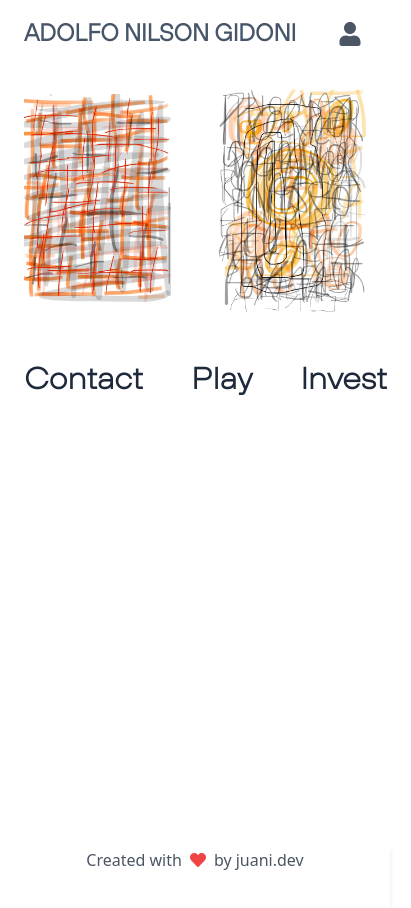
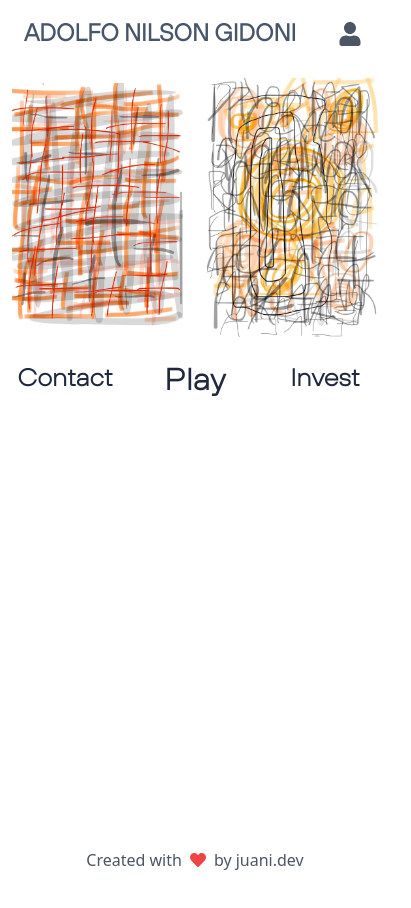
Before and after one commit to adolgid/adolgid.github.io, a React (Vite) app: page /#/aboutme in a window 390 px wide. Shown: the whole page, 411 px wide, since content can reach past the window. Built offline with nearby package versions, Linux system fonts and the light colour scheme.

Commit message:
fix: change

```diff
--- a/src/pages/aboutme/AboutMe.tsx
+++ b/src/pages/aboutme/AboutMe.tsx
@@ -11,14 +11,14 @@ export default function AboutMe() {
     <>
       <div className="flex">
         <div className="w-full flex items-center justify-between bg-white">
-          <div className="w-1/2 p-6 md:p-3">
+          <div className="w-1/2 p-3 md:p-3">
             <img
               src={images[0]}
               className="w-full md:aspect-[2/2]"
               alt="Draw 1"
             />
           </div>
-          <div className="w-1/2 p-6 md:p-3">
+          <div className="w-1/2 p-3 md:p-3">
             <img
               src={images[1]}
               className="w-full md:aspect-[2/2]"
@@ -29,26 +29,26 @@ export default function AboutMe() {
       </div>
       <div className="flex">
         <div className="w-full md:w-1/2 flex flex-col items-center justify-between bg-white">
-          <div className="max-w-full p-6 md:p-12">
+          <div className="max-w-full p-3 md:p-12">
             <a
               href="mailto:adolgidoni@gmail.com"
-              className="text-3xl md:text-5xl font-wrap md:text-5xl lg:text-7xl font-bold text-slate-800 hover:text-slate-500 mb-4 md:mb-6 font-hoves-extended-extralight"
+              className="text-2xl md:text-5xl font-wrap md:text-5xl lg:text-7xl font-bold text-slate-800 hover:text-slate-500 mb-4 md:mb-3 font-hoves-extended-extralight"
             >
               Contact
             </a>
           </div>
         </div>
         <div className="w-full md:w-1/2 flex flex-col items-center justify-between bg-white">
-          <div className="max-w-full p-6 md:p-12">
+          <div className="max-w-full p-3 md:p-12">
             <AudioPlayer audioSrc={music} text="Play" />
           </div>
         </div>
         <div className="w-full md:w-1/2 flex flex-col items-center justify-between bg-white">
-          <div className="max-w-full p-6 md:p-12">
+          <div className="max-w-full p-3 md:p-12">
             <a
               href="https://paypal.me/juangidoni"
               target="_BLANK"
-              className="text-3xl md:text-5xl font-wrap md:text-5xl lg:text-7xl font-bold text-slate-800 hover:text-slate-500 mb-4 md:mb-6 font-hoves-extended-extralight"
+              className="text-2xl md:text-5xl font-wrap md:text-5xl lg:text-7xl font-bold text-slate-800 hover:text-slate-500 mb-4 md:mb-3 font-hoves-extended-extralight"
             >
               Invest
             </a>
@@ -56,7 +56,7 @@ export default function AboutMe() {
         </div>
       </div>
 
-      <div className="w-full flex-col items-center justify-center bg-white px-6 md:px-12 py-4 text-center md:text-left font-hoves-regular text-xl"></div>
+      <div className="w-full flex-col items-center justify-center bg-white px-3 md:px-12 py-4 text-center md:text-left font-hoves-regular text-xl"></div>
     </>
   );
 }
```
